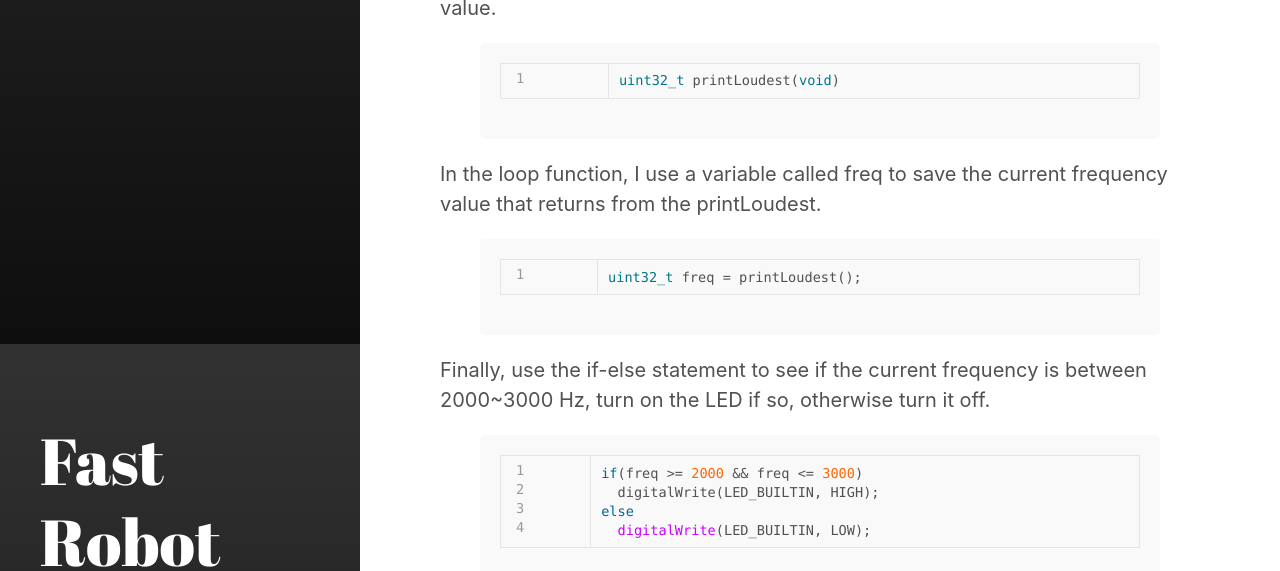
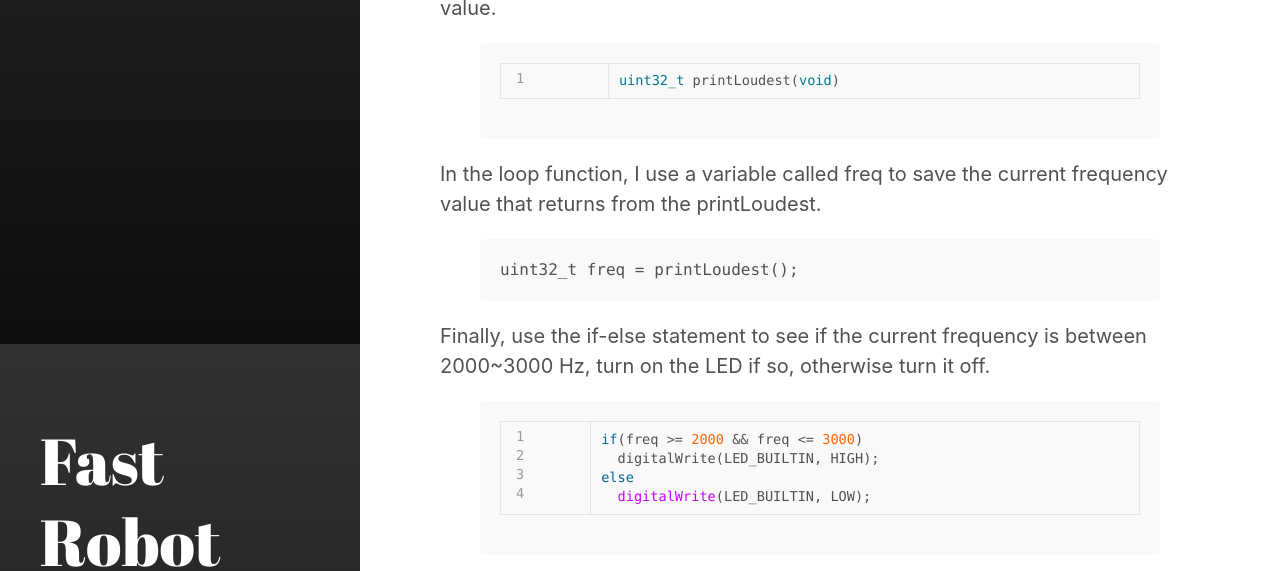
Before and after one commit to soulkun/hydeout, a Jekyll site: the page built from category/lab1.md, in a window 1280 px wide and 900 px high, scrolled down 4156 px, cut to the strip 0-571 px from the top of the window. Built offline with Jekyll 4.4.1, drawn with Linux system fonts in a browser that asks for light colours.

Commit message:
Update lab1.md

```diff
--- a/category/lab1.md
+++ b/category/lab1.md
@@ -74,10 +74,8 @@ uint32_t printLoudest(void)
 
 In the loop function, I use a variable called freq to save the current frequency value that returns from the printLoudest.
 
-{% highlight c linenos %}
-{% raw %}
+{% highlight arduino %}
 uint32_t freq = printLoudest();
-{% endraw %}
 {% endhighlight %}
 
 Finally, use the if-else statement to see if the current frequency is between 2000~3000 Hz, turn on the LED if so, otherwise turn it off.
```
